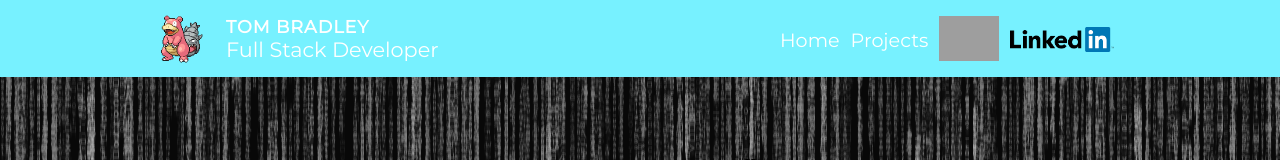
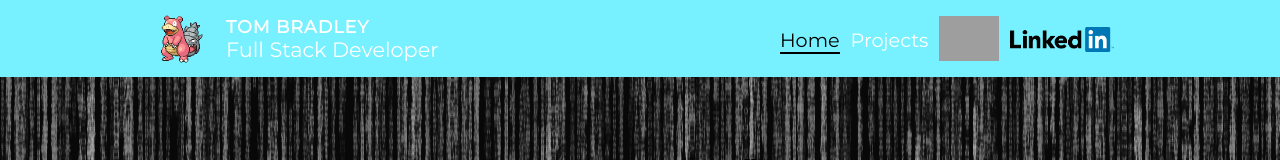
Before and after one commit to bradth01/bradth01.github.io, a website: page index.html in a window 1280 px wide. Both pictures are taken after a click on the element "Home". Shown: the top 160 px of the page. Drawn offline with nearby package versions, Linux system fonts and the light colour scheme; grey boxes are pictures that could not be loaded.

Commit message:
nav p much done

```diff
--- a/index.html
+++ b/index.html
@@ -23,7 +23,7 @@
                 <div class="nav">
                     <ul class="menu-nav_menu">
                         <li class="menu-item noselect" id="home-button">
-                            <span class="page-link" rel="#home">Home</span>
+                            <span class="page-link active" rel="#home">Home</span>
                         </li>
                         <li class="menu-item noselect" id="projects-button">
                             <span class="page-link" rel="#projects">Projects</span>
--- a/public/nav.js
+++ b/public/nav.js
@@ -1,16 +1,20 @@
 'use strict';
 
 $(function() {
-// nav span scrolling functionality
+
+    // nav span scrolling functionality
     $('.page-link').click(function() {
         $('html, body').animate({
             scrollTop: $($(this).attr('rel')).offset().top -75
         }, 700);
-// prevent element id from appearing in url
+        // add active class when clicked, making sure only one is active
+        $('.page-link').removeClass('active');
+        $($(this).addClass('active'));
+        // prevent element id from appearing in url
         event.preventDefault();
     });
 
-// change menu item color when hovered over
+    // change menu item color when hovered over
     $('.page-link').hover(function() {
         $(this).css('color', 'black');
     }, function() {
--- a/public/sass/_navbar.scss
+++ b/public/sass/_navbar.scss
@@ -95,6 +95,10 @@ $menu-color: #fff;
     height: 45px;
     width: auto;
 }
+.active {
+    color: black;
+    box-shadow: 0px 2px 0px black;
+}
 .noselect {
     -webkit-touch-callout: none; /* iOS Safari */
     -webkit-user-select: none;   /* Chrome/Safari/Opera */
```
Also changed, not shown: public/css/base.css.
